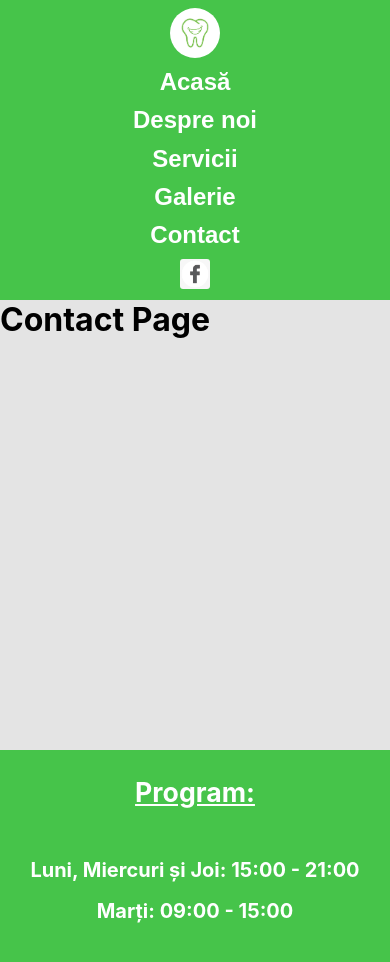
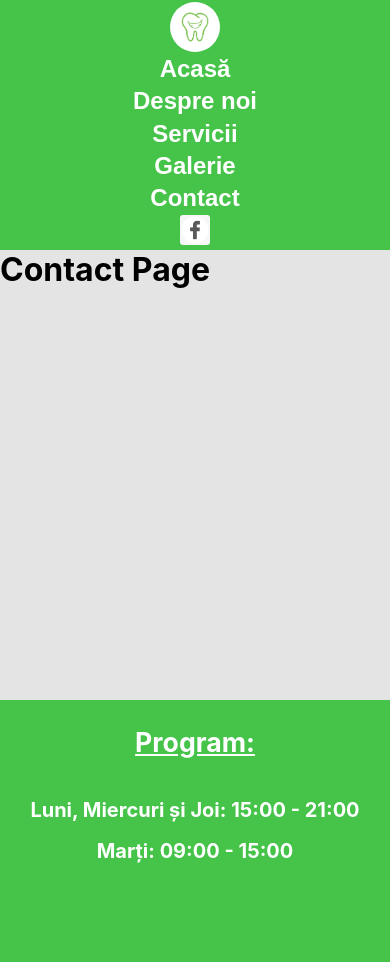
Before and after one commit to alexcorsau/dentistiqimplant, a React (Create React App) app in the folder dentistiq/: page /contactPage in a window 390 px wide. Shown: the top 962 px of the page. After the commit the page ends 844 px from the top, so only its background shows below. Built offline with nearby package versions, Linux system fonts and the light colour scheme.

Commit message:
fix page adjusment

```diff
--- a/dentistiq/src/components/footer/Footer.module.css
+++ b/dentistiq/src/components/footer/Footer.module.css
@@ -1,7 +1,7 @@
 .footer {
   color: white;
   background-color: rgb(70, 196, 74);
-  height: 171px;
+  height: 100%;
   display: flex;
   justify-content: center;
 }
@@ -14,7 +14,6 @@
 @media only screen and (max-width: 650px) {
   .footer {
     flex-direction: column;
-    height: 221px;
     justify-content: right;
     text-align: center;
   }
@@ -22,6 +21,7 @@
   .program {
     font-size: smaller;
     margin-left: 0;
+    padding-top: 0;
   }
 
   .programTitle {
--- a/dentistiq/src/components/homePage/HomePage.module.css
+++ b/dentistiq/src/components/homePage/HomePage.module.css
@@ -1,3 +1,6 @@
-/* .homePage {
-  margin: 0;
-} */
+.homePage {
+  position: fixed;
+  min-height: auto;
+  height: 100%;
+  width: 100%;
+}
--- a/dentistiq/src/components/navBar/NavBar.module.css
+++ b/dentistiq/src/components/navBar/NavBar.module.css
@@ -31,7 +31,7 @@
 @media only screen and (max-width: 650px) {
   .navBar {
     flex-direction: column;
-    height: 300px;
+    height: 250px;
     font-size: smaller;
   }
 
```
